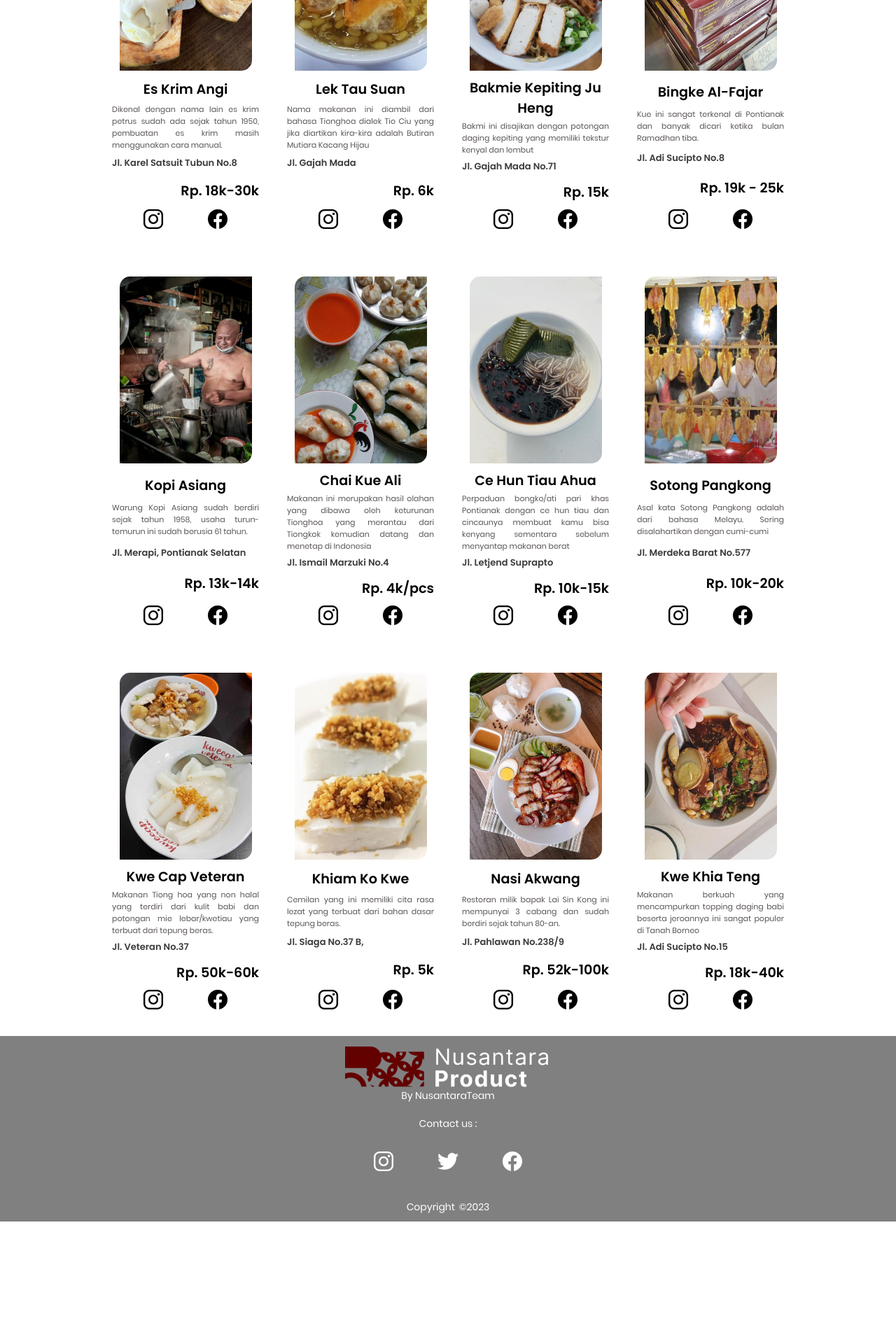
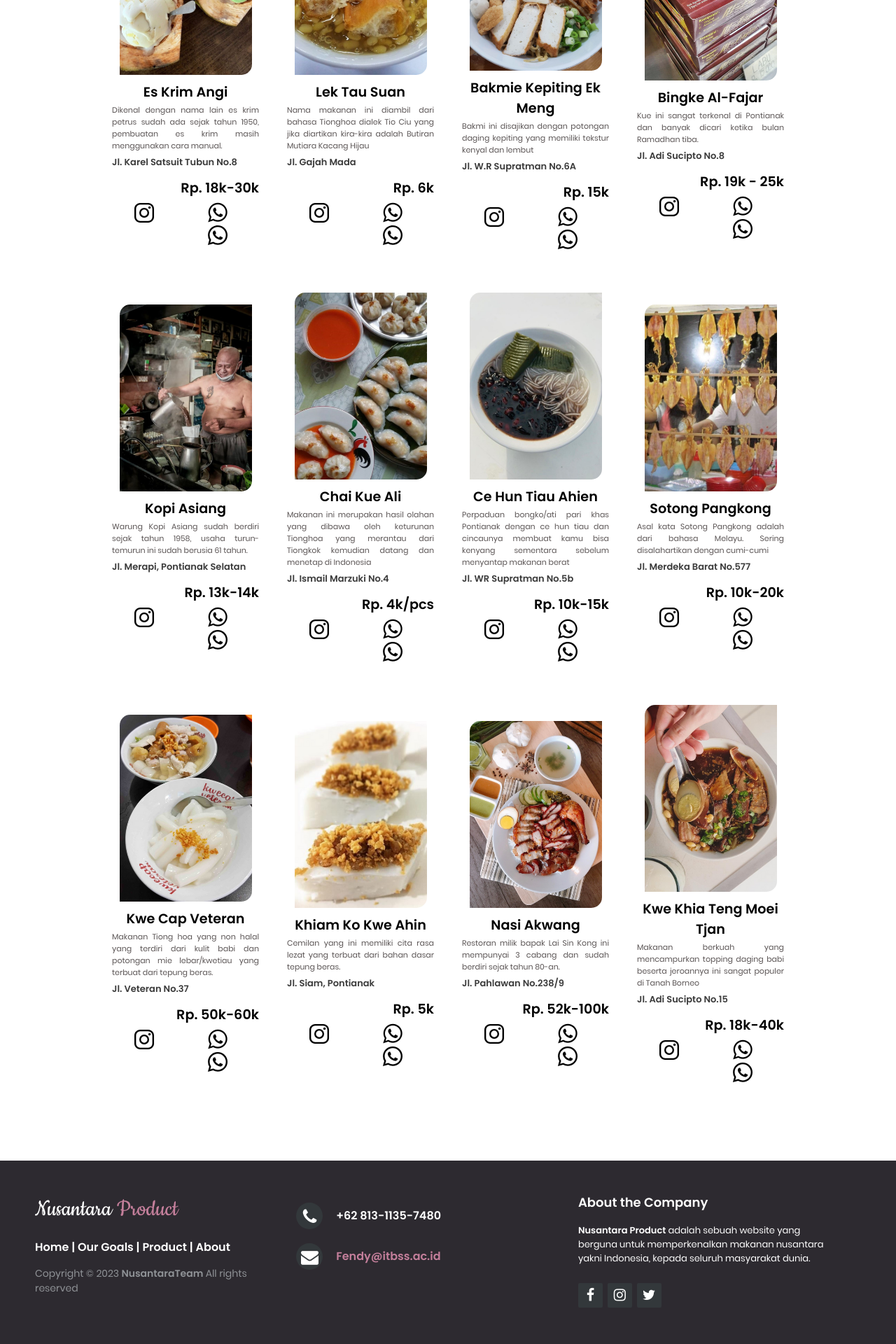
Before and after one commit to Fendy0999/WebUTS, a PHP site: page / in a window 1280 px wide. Shown: the part 1960-3880 px from the top of the page at 70% size. Before the commit the page ends 3705 px from the top, so only its background shows below. Run offline with PHP 8.4, Linux system fonts and the light colour scheme; some libraries are stand-ins or nearby versions.

Commit message:
Pengubahan footer website

```diff
--- a/assets/css/style.css
+++ b/assets/css/style.css
@@ -251,76 +251,165 @@ header{
     padding-top: 48px;
 }
 
-footer {
-    position: relative;
-    bottom: 0;
-    left: 0;
-    right: 0;
-    background: #808080;
-    height: auto;
-    /* width: 100vw; */
-    font-family: "Poppins";
-    padding-top: 10px;
-    color: white;
+@media (max-height:880px) {
+    footer{
+        position: static;
+    }
 }
 
-.footer-content {
-    display: flex;
-    align-items: center;
-    justify-content: center;
-    flex-direction: column;
-    text-align: center;
+.footer {
+    position: fixed;
+    bottom: 0;
 }
 
-.footer-content img {
-    height: 70px;
-    background-position: center;
+.footer-distributed {
+    background-color: #2d2a30;
+    box-sizing: border-box;
+    widows: 100%;
+    text-align: left;
+    font: bold 16px sans-serif;
+    padding: 50px 50px 60px 50px;
+    margin-top: 80px;
 }
 
-.footer-content p {
-    max-width: 500px;
-    margin: 0 0 30px 0;
-    line-height: 10px;
-    font-size: 14px;
+.footer-distributed .footer-left, .footer-distributed .footer-center, .footer-distributed .footer-right {
+    display: inline-block;
+    vertical-align: top;
 }
 
-.socials {
-    list-style: none;
-    display: flex;
-    align-items: center;
-    justify-content: center;
-    margin: 0 0 1rem 0;
+.footer-distributed .footer-left {
+    width: 30%;
 }
 
-.socials li {
-    margin: 0 30px;
+.footer-distributed h3 {
+    color: white;
+    font: normal 36px 'cookie', cursive;
+    margin: 0;
 }
 
-.socials a {
-    text-decoration: none;
-    color: white;
+.footer-distributed h3 span {
+    color: #C47F9B;
+    font: normal 36px 'cookie', cursive;
 }
 
-.socials a i {
-    font-size: 2rem;
-    transition: color .4s ease;
+.footer-distributed .footer-links {
+    color: white;
+    margin: 20px 0 12px;
 }
 
-.socials a:hover i {
-    color: white;
+.footer-distributed .footer-links a {
+    display: inline-block;
+    line-height: 1.8;
+    text-decoration: none;
+    color: inherit;
 }
 
-.footer-bottom {
-    background-color: #808080;
-    /* width: 100vw; */
-    padding: 10px 0;
-    text-align: center;
+.footer-distributed .footer-company-name {
+    color: #8f9296;
+    font-size: 14px;
+    font-weight: normal;
+    margin: 0;
 }
 
-.footer-bottom p {
+.footer-distributed .footer-center {
+    width: 35%;
+}
+
+.footer-distributed .footer-center i{
+    background-color: #33383b;
+    color: white;
+    font-size: 25px;
+    width: 38px;
+    height: 38px;
+    border-radius: 50%;
+    text-align: center;
+    line-height: 42px;
+    margin: 10px 15px;
+    vertical-align: middle;
+}
+
+.footer-distributed .footer-center i .fa-envelope {
+    font-size: 17px;
+    line-height: 38px;
+}
+
+.footer-distributed .footer-center p {
+    display: inline-block;
+    color: white;
+    vertical-align: middle;
+    margin: 0;
+}
+
+.footer-distributed .footer-center p span {
+    display: block;
+    font-weight: normal;
     font-size: 14px;
-    word-spacing: 2px;
-    text-transform: capitalize;
+    line-height: 2;
+}
+
+.footer-distributed .footer-center p a {
+    color: #C47F9B;
+    text-decoration: none;
+}
+
+.footer-distributed .footer-right {
+    width: 30%;
+}
+
+.footer-distributed .footer-company-about {
+    line-height: 20px;
+    color: white;
+    font-size: 13px;
+    font-weight: normal;
+    margin: 0;
+}
+
+.footer-distributed .footer-company-about span {
+    display: block;
+    color: white;
+    font-size: 18px;
+    font-weight: bold;
+    margin-bottom: 20px;
+}
+
+.footer-distributed .footer-icons {
+    margin-top: 25px;
+}
+
+.footer-distributed .footer-icons a {
+    display: inline-block;
+    width: 35px;
+    height: 35px;
+    cursor: pointer;
+    background-color: #33383b;
+    border-radius: 2px;
+    font-size: 20px;
+    color: white;
+    text-align: center;
+    line-height: 35px;
+    margin-right: 3px;
+    margin-bottom: 5px;
+}
+
+.footer-distributed .footer-icons a:hover {
+    background-color: #3f71ea;
+}
+
+.footer-links a:hover {
+    color: #3f71ea;
+}
+
+@media(max-width: 880px){
+    .footer-distributed .footer-links, .footer-distributed .footer-center, .footer-distributed .footer-right {
+        display: block;
+        width: 100%;
+        margin-bottom: 40px;
+        text-align: center;
+    }
+
+    .footer-distributed .footer-center i {
+        margin-left: 0;
+    }
 }
 
 a.tbl-hitam {
@@ -342,6 +431,7 @@ a.tbl-hitam:hover {
 
 .product-container {
     display: flex;
+    flex-wrap: wrap;
     padding: 0px 140px;
     padding-top: 10px;
     padding-bottom: 3px;
@@ -353,9 +443,10 @@ a.tbl-hitam:hover {
     text-align: center;
     padding: 20px;
     display: flex;
+    flex-wrap: wrap;
     flex: 1;
     flex-direction: column;
-    justify-content: space-between;
+    justify-content: center;
     align-items: center;
   }
 
@@ -421,7 +512,7 @@ a.tbl-hitam:hover {
     color: #585C7B;
 }
 
-@media (max-width: 1280px) {
+/* @media (max-width: 1280px) {
     header {
         transition: 14px 2%;
         padding: 14px 2%
@@ -487,4 +578,8 @@ a.tbl-hitam:hover {
     .container{
         flex-direction: column;
     }
+} */
+
+@media screen {
+
 }
--- a/index.html
+++ b/index.html
@@ -14,6 +14,9 @@
     <link href="https://fonts.googleapis.com/css2?family=Poppins:wght@600&display=swap" rel="stylesheet">
     <script type="module" src="https://unpkg.com/ionicons@5.5.2/dist/ionicons/ionicons.esm.js"></script>
     <script nomodule src="https://unpkg.com/ionicons@5.5.2/dist/ionicons/ionicons.js"></script>
+    <link rel="stylesheet" href="http://maxcdn.bootstrapcdn.com/font-awesome/4.2.0/css/font-awesome.min.css">
+    <link href="http://fonts.googleapis.com/css?family=Cookie" rel="stylesheet" type="text/css">
+
 </head>
 
 <body>
@@ -101,8 +104,8 @@
               <span>Rp. 18k-30k</span>
 
               <ul class="sosmed">
-                <li><a href="https://www.instagram.com/eskrimangi/" target="_blank"><i class="fa fa-instagram"><ion-icon name="logo-instagram"></ion-icon></i></a></li>
-                <li><a href="#" target="_blank"><i class="fa fa-facebook"><ion-icon name="logo-facebook"></ion-icon></i></a></li>
+                <li><a href="https://www.instagram.com/eskrimangi/" target="_blank"><i class="fa fa-instagram1"><ion-icon name="logo-instagram"></ion-icon></i></a></li>
+                <li><a href="https://wa.me/6281345148282" target="_blank"><i class="fa fa-whatsapp"><ion-icon name="logo-whatsapp"></ion-icon></i></a></li>
 
               </ul>
             </div>
@@ -117,23 +120,24 @@
               <span>Rp. 6k</span>
 
               <ul class="sosmed">
-                <li><a href="#" target="_blank"><i class="fa fa-instagram"><ion-icon name="logo-instagram"></ion-icon></i></a></li>
-                <li><a href="#" target="_blank"><i class="fa fa-facebook"><ion-icon name="logo-facebook"></ion-icon></i></a></li>
+                <li><a href="https://www.instagram.com/tauswan_kaloci.gama/" target="_blank"><i class="fa fa-instagram1"><ion-icon name="logo-instagram"></ion-icon></i></a></li>
+                <li><a href="https://wa.me/6289648977305" target="_blank"><i class="fa fa-whatsapp"><ion-icon name="logo-whatsapp"></ion-icon></i></a></li>
               </ul>
 
             </div>
 
             <div class="product">
                 <img src="assets/images/bakmiekepitingjuheng.png" alt="Product Image">
-                <h3>Bakmie Kepiting Ju Heng</h3>
+                <h3>Bakmie Kepiting Ek Meng</h3>
                 <p>Bakmi ini disajikan dengan potongan daging kepiting yang memiliki tekstur kenyal dan lembut
                 </p>
-                <h4>Jl. Gajah Mada No.71</h4>
+                <h4>Jl. W.R Supratman No.6A</h4>
                 <span>Rp. 15k</span>
 
                 <ul class="sosmed">
-                    <li><a href="#" target="_blank"><i class="fa fa-instagram"><ion-icon name="logo-instagram"></ion-icon></i></a></li>
-                    <li><a href="#" target="_blank"><i class="fa fa-facebook"><ion-icon name="logo-facebook"></ion-icon></i></a></li>
+                    <li><a href="https://www.instagram.com/bakmikepitinghalal/?hl=id" target="_blank"><i class="fa fa-instagram1"><ion-icon name="logo-instagram"></ion-icon></i></a></li>
+                    <li><a href="https://wa.me/6285787207041" target="_blank"><i class="fa fa-whatsapp"><ion-icon name="logo-whatsapp"></ion-icon></i></a></li>
+
                 </ul>
 
             </div>
@@ -147,8 +151,8 @@
                 <span>Rp. 19k - 25k</span>
 
                 <ul class="sosmed">
-                    <li><a href="#" target="_blank"><i class="fa fa-instagram"><ion-icon name="logo-instagram"></ion-icon></i></a></li>
-                    <li><a href="#" target="_blank"><i class="fa fa-facebook"><ion-icon name="logo-facebook"></ion-icon></i></a></li>
+                    <li><a href="https://www.instagram.com/bingke_alfajar/" target="_blank"><i class="fa fa-instagram1"><ion-icon name="logo-instagram"></ion-icon></i></a></li>
+                    <li><a href="https://wa.me/6281352069494" target="_blank"><i class="fa fa-whatsapp"><ion-icon name="logo-whatsapp"></ion-icon></i></a></li>
                 </ul>
             </div>
         </div>
@@ -164,8 +168,9 @@
               <span>Rp. 13k-14k</span>
 
               <ul class="sosmed">
-                <li><a href="#" target="_blank"><i class="fa fa-instagram"><ion-icon name="logo-instagram"></ion-icon></i></a></li>
-                <li><a href="#" target="_blank"><i class="fa fa-facebook"><ion-icon name="logo-facebook"></ion-icon></i></a></li>
+                <li><a href="https://www.instagram.com/wk.asiang/?hl=id" target="_blank"><i class="fa fa-instagram1"><ion-icon name="logo-instagram"></ion-icon></i></a></li>
+                <li><a href="https://wa.me/6281317181918" target="_blank"><i class="fa fa-whatsapp"><ion-icon name="logo-whatsapp"></ion-icon></i></a></li>
+
               </ul>
             </div>
 
@@ -179,23 +184,23 @@
               <span>Rp. 4k/pcs</span>
 
               <ul class="sosmed">
-                <li><a href="#" target="_blank"><i class="fa fa-instagram"><ion-icon name="logo-instagram"></ion-icon></i></a></li>
-                <li><a href="#" target="_blank"><i class="fa fa-facebook"><ion-icon name="logo-facebook"></ion-icon></i></a></li>
+                <li><a href="https://www.instagram.com/ali_chaikue_halim/?hl=id" target="_blank"><i class="fa fa-instagram1"><ion-icon name="logo-instagram"></ion-icon></i></a></li>
+                <li><a href="https://wa.me/628125703761" target="_blank"><i class="fa fa-whatsapp"><ion-icon name="logo-whatsapp"></ion-icon></i></a></li>
               </ul>
             </div>
 
             <div class="product">
                 <img src="assets/images/chehuntiaw.png" alt="Product Image">
-                <h3>Ce Hun Tiau Ahua</h3>
+                <h3>Ce Hun Tiau Ahien</h3>
                 <p>Perpaduan bongko/ati pari khas Pontianak dengan ce hun tiau dan
                     cincaunya membuat kamu bisa kenyang sementara sebelum menyantap makanan berat
                 </p>
-                <h4>Jl. Letjend Suprapto</h4>
+                <h4>Jl. WR Supratman No.5b</h4>
                 <span>Rp. 10k-15k</span>
 
                 <ul class="sosmed">
-                    <li><a href="#" target="_blank"><i class="fa fa-instagram"><ion-icon name="logo-instagram"></ion-icon></i></a></li>
-                    <li><a href="#" target="_blank"><i class="fa fa-facebook"><ion-icon name="logo-facebook"></ion-icon></i></a></li>
+                    <li><a href="https://www.instagram.com/ahiencehuntiau.ptk/" target="_blank"><i class="fa fa-instagram1"><ion-icon name="logo-instagram"></ion-icon></i></a></li>
+                    <li><a href="https://wa.me/6285386485596" target="_blank"><i class="fa fa-whatsapp"><ion-icon name="logo-whatsapp"></ion-icon></i></a></li>
                 </ul>
             </div>
 
@@ -208,9 +213,8 @@
                 <span>Rp. 10k-20k</span>
 
                 <ul class="sosmed">
-                    <li><a href="#" target="_blank"><i class="fa fa-instagram"><ion-icon name="logo-instagram"></ion-icon></i></a></li>
-                    <li><a href="#" target="_blank"><i class="fa fa-facebook"><ion-icon name="logo-facebook"></ion-icon></i></a></li>
-
+                    <li><a href="https://www.instagram.com/sotong_pangkong_aleng/" target="_blank"><i class="fa fa-instagram1"><ion-icon name="logo-instagram"></ion-icon></i></a></li>
+                    <li><a href="https://wa.me/628125794086" target="_blank"><i class="fa fa-whatsapp"><ion-icon name="logo-whatsapp"></ion-icon></i></a></li>
                 </ul>
             </div>
         </div>
@@ -226,22 +230,22 @@
               <span>Rp. 50k-60k</span>
 
               <ul class="sosmed">
-                <li><a href="#" target="_blank"><i class="fa fa-instagram"><ion-icon name="logo-instagram"></ion-icon></i></a></li>
-                <li><a href="#" target="_blank"><i class="fa fa-facebook"><ion-icon name="logo-facebook"></ion-icon></i></a></li>
+                <li><a href="https://www.instagram.com/kwecapveteran.ptk/" target="_blank"><i class="fa fa-instagram1"><ion-icon name="logo-instagram"></ion-icon></i></a></li>
+                <li><a href="https://wa.me/6281258921994" target="_blank"><i class="fa fa-whatsapp"><ion-icon name="logo-whatsapp"></ion-icon></i></a></li>
               </ul>
             </div>
 
             <div class="product">
               <img src="assets/images/khiamkokwe.png" alt="Product Image">
-              <h3>Khiam Ko Kwe</h3>
+              <h3>Khiam Ko Kwe Ahin</h3>
               <p>Cemilan yang ini memiliki cita rasa lezat yang terbuat dari bahan dasar tepung beras.
               </p>
-              <h4>Jl. Siaga No.37 B, </h4>
+              <h4>Jl. Siam, Pontianak</h4>
               <span>Rp. 5k</span>
 
               <ul class="sosmed">
-                <li><a href="#" target="_blank"><i class="fa fa-instagram"><ion-icon name="logo-instagram"></ion-icon></i></a></li>
-                <li><a href="#" target="_blank"><i class="fa fa-facebook"><ion-icon name="logo-facebook"></ion-icon></i></a></li>
+                <li><a href="#" target="_blank"><i class="fa fa-instagram1"><ion-icon name="logo-instagram"></ion-icon></i></a></li>
+                <li><a href="#" target="_blank"><i class="fa fa-whatsapp"><ion-icon name="logo-whatsapp"></ion-icon></i></a></li>
               </ul>
             </div>
 
@@ -254,22 +258,22 @@
                 <span>Rp. 52k-100k</span>
 
                 <ul class="sosmed">
-                    <li><a href="#" target="_blank"><i class="fa fa-instagram"><ion-icon name="logo-instagram"></ion-icon></i></a></li>
-                    <li><a href="#" target="_blank"><i class="fa fa-facebook"><ion-icon name="logo-facebook"></ion-icon></i></a></li>
+                    <li><a href="https://www.instagram.com/nasiakwang/?hl=id" target="_blank"><i class="fa fa-instagram1"><ion-icon name="logo-instagram"></ion-icon></i></a></li>
+                    <li><a href="https://wa.me/6285252334994" target="_blank"><i class="fa fa-whatsapp"><ion-icon name="logo-whatsapp"></ion-icon></i></a></li>
                 </ul>
             </div>
 
             <div class="product">
                 <img src="assets/images/kwekiatheng.png" alt="Product Image">
-                <h3>Kwe Khia Teng</h3>
+                <h3>Kwe Khia Teng Moei Tjan</h3>
                 <p>Makanan berkuah yang mencampurkan topping daging babi beserta jeroannya ini sangat populer di Tanah Borneo
                 </p>
                 <h4>Jl. Adi Sucipto No.15</h4>
                 <span>Rp. 18k-40k</span>
 
                 <ul class="sosmed">
-                    <li><a href="#" target="_blank"><i class="fa fa-instagram"><ion-icon name="logo-instagram"></ion-icon></i></a></li>
-                    <li><a href="#" target="_blank"><i class="fa fa-facebook"><ion-icon name="logo-facebook"></ion-icon></i></a></li>
+                    <li><a href="https://www.instagram.com/kedai_moeitjhan/ " target="_blank"><i class="fa fa-instagram1"><ion-icon name="logo-instagram"></ion-icon></i></a></li>
+                    <li><a href="https://wa.me/6285345159555" target="_blank"><i class="fa fa-whatsapp"><ion-icon name="logo-whatsapp"></ion-icon></i></a></li>
                   </ul>
             </div>
         </div>
@@ -277,19 +281,46 @@
     </div>
 
     <!--untuk footer-->
-    <footer>
-        <div class="footer-content">
-            <img src="assets/images/Logo footer.png">
-            <p>By NusantaraTeam</p>
-            <p>Contact us :</p>
-            <ul class="socials">
-                <li><a href="#"><i class="fa fa-instagram"><ion-icon name="logo-instagram"></ion-icon></i></a></li>
-                <li><a href="#"><i class="fa fa-twitter"><ion-icon name="logo-twitter"></ion-icon></i></a></li>
-                <li><a href="#"><i class="fa fa-facebook"><ion-icon name="logo-facebook"></ion-icon></i></a></li>
-            </ul>
+    <footer class="footer-distributed">
+        <div class="footer-left">
+            <h3>Nusantara<span> Product</span></h3>
+
+            <p class="footer-links">
+                <a href="#home">Home</a>
+                |
+                <a href="#ourgoals">Our Goals</a>
+                |
+                <a href="#listproduct">Product</a>
+                |
+                <a href="#about">About</a>
+            </p>
+
+            <p class="footer-company-name">Copyright © 2023<strong> NusantaraTeam</strong> All rights reserved</p>
         </div>
-        <div class="footer-bottom">
-            <p>Copyright &copy;2023</p>
+        <div class="footer-center">
+
+            <div>
+                <i class="fa fa-phone"></i>
+                <p>+62 813-1135-7480</p>
+            </div>
+            <div>
+                <i class="fa fa-envelope"></i>
+                <p><a href="#">Fendy@itbss.ac.id</a></p>
+            </div>
+        </div>
+
+        <div class="footer-right">
+            <p class="footer-company-about">
+                <span>About the Company</span>
+                <strong>Nusantara Product</strong> adalah sebuah website yang berguna untuk memperkenalkan makanan nusantara yakni Indonesia, kepada seluruh masyarakat dunia.
+            </p>
+
+            <div class="footer-icons">
+                <a href="#"><i class="fa fa-facebook"></i></a>
+                <a href="#"><i class="fa fa-instagram"></i></a>
+                <a href="#"><i class="fa fa-twitter"></i></a>
+            </div>
+        </div>
     </footer>
 </body>
 </html>
```
